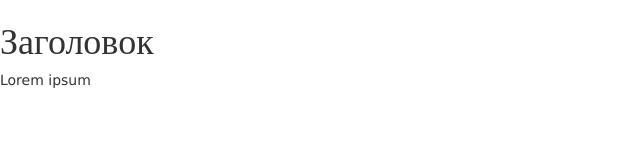
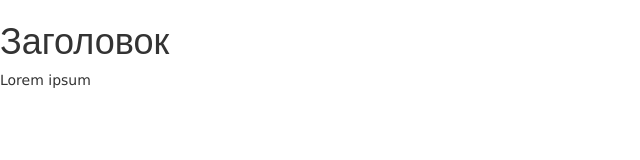
Before and after one commit to flareair/gamolot, a website: page index.html in a window 1280 px wide. Shown: the full height of the page, 0-640 px from the left. Drawn offline with Linux system fonts and the light colour scheme.

Commit message:
Over impact work

```diff
--- a/index.html
+++ b/index.html
@@ -9,7 +9,7 @@
 	</head>
 
 	<body>
-  <h1 class="impact">
+  <h1>
     Заголовок
   </h1>
   <p>
--- a/less/base.less
+++ b/less/base.less
@@ -1,3 +1,4 @@
-// .impact {
-//   font-family: Impact;
-// }
+@import url(http://allfont.ru/css/?fonts=impact);
+h1 {
+  font-family: 'Impact', Arial;
+}
--- a/less/variables.less
+++ b/less/variables.less
@@ -62,7 +62,7 @@
 @line-height-computed:    floor((@font-size-base * @line-height-base)); // ~20px
 
 //** By default, this inherits from the `<body>`.
-@headings-font-family:    Impact;
+@headings-font-family:    ImpactCustom;
 @headings-font-weight:    500;
 @headings-line-height:    1.1;
 @headings-color:          inherit;
@@ -830,11 +830,3 @@
 @dl-horizontal-offset:        @component-offset-horizontal;
 //** Horizontal line color.
 @hr-border:                   @gray-lighter;
-
-
-// custom variables
-@font-face {
-    font-family: Impact;
-    src: url(../fonts/impact.ttf);
-}
-@headings-font: Impact;
```
Also changed, not shown: less/index.html (deleted, +0 -1 lines), fonts/IMPACTED.TTF (added), fonts/impact_[allfont.ru].ttf (added), production.css.
